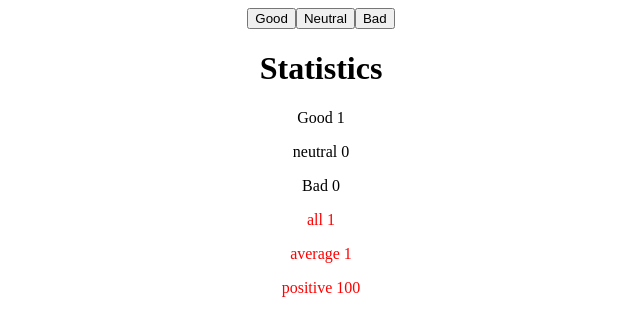
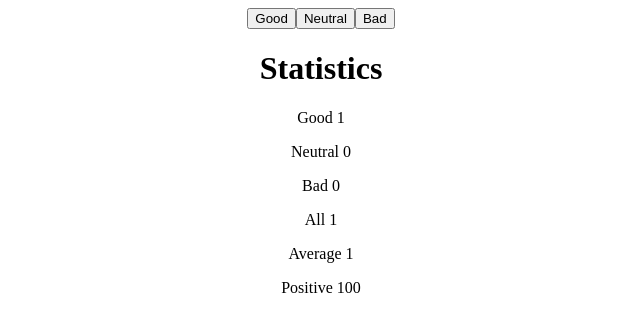
Before and after one commit to m-aljamal/fullstackopen, a React (Create React App) app in the folder part_1/unicafe/: page / in a window 1280 px wide. Both pictures are taken after a click on the button "Good". Shown: the top 336 px of the page, without its empty margins (319-959 px from the left). Built offline with nearby package versions, Linux system fonts and the light colour scheme.

Commit message:
unicafe step 5

```diff
--- a/part_1/unicafe/src/App.js
+++ b/part_1/unicafe/src/App.js
@@ -1,20 +1,34 @@
 import React, { useState } from "react";
 import "./App.css";
 import Buttons from "./components/Buttons";
-import Statistics from "./components/Statistics";
-
+import Statistic from "./components/Statistic";
 function App() {
   const [feedback, setfeedback] = useState({
     good: 0,
     neutral: 0,
     bad: 0,
   });
+  const { good, neutral, bad } = feedback;
+  const total = good + neutral + bad;
+  const average = (good - bad) / total;
+  const positive = (good * 100) / total;
 
   return (
     <div className="App">
       <Buttons feedback={feedback} setfeedback={setfeedback} />
       <h1>Statistics</h1>
-      <Statistics feedback={feedback} />
+      {good === 0 && neutral === 0 && bad === 0 ? (
+        <h2>No feedback given</h2>
+      ) : (
+        <>
+          <Statistic text="Good" value={good} />
+          <Statistic text="Neutral" value={neutral} />
+          <Statistic text="Bad" value={bad} />
+          <Statistic text="All" value={total} />
+          <Statistic text="Average" value={average} />
+          <Statistic text="Positive" value={positive} />
+        </>
+      )}
     </div>
   );
 }
--- /dev/null
+++ b/part_1/unicafe/src/components/Statistic.js
@@ -0,0 +1,11 @@
+import React from "react";
+
+const Statistic = ({ text, value }) => {
+  return (
+    <p>
+      {text} {value}
+    </p>
+  );
+};
+
+export default Statistic;
--- a/part_1/unicafe/src/components/Statistics.js
+++ /dev/null
@@ -1,27 +0,0 @@
-import React from "react";
-
-const Info = ({ feedback }) => {
-  const { good, neutral, bad } = feedback;
-  const total = good + neutral + bad;
-  const average = (good - bad) / total;
-  const positive = (good * 100) / total;
-
-  if (good === 0 && neutral === 0 && bad === 0) {
-    return <h2>No feedback given</h2>;
-  }
-  return (
-    <div>
-
-      <p>Good {good}</p>
-      <p>neutral {neutral}</p>
-      <p>Bad {bad}</p>
-      <p style={{ color: "red" }}>all {total}</p>
-      <p style={{ color: "red" }}>average {isNaN(average) ? "0" : average}</p>
-      <p style={{ color: "red" }}>
-        positive {isNaN(positive) ? "0" : positive}
-      </p>
-    </div>
-  );
-};
-
-export default Info;
```
